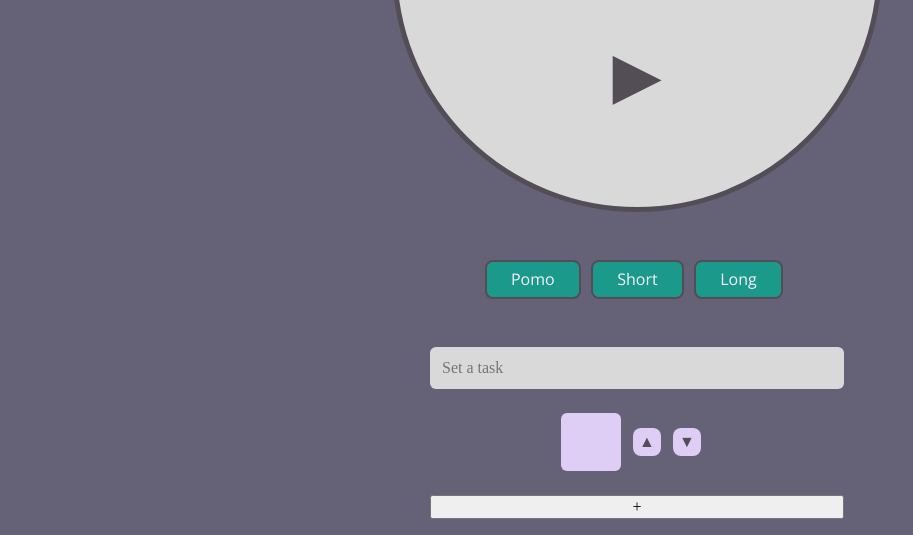
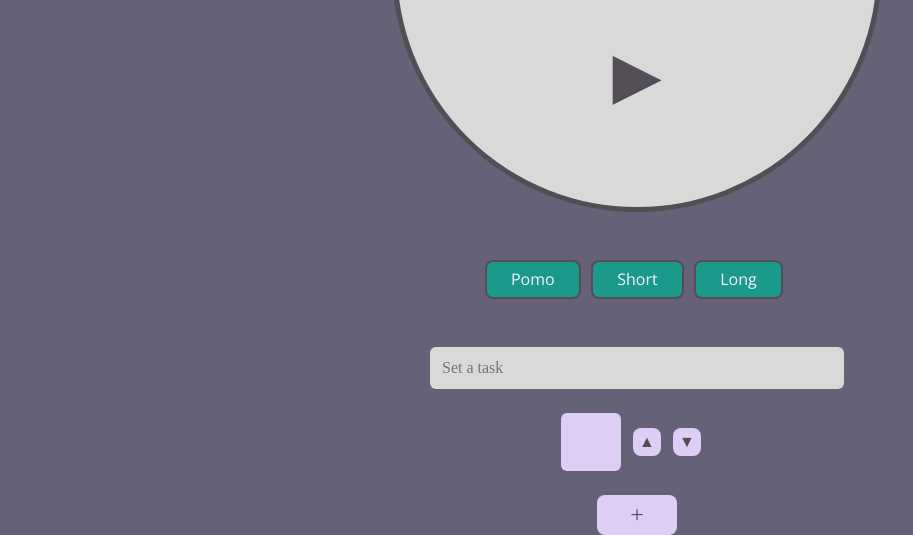
Before and after one commit to nichgalzin/pomo-timer, a website: page index.html in a window 1280 px wide. Shown: the part 384-919 px from the top of the page, without its empty margins (3-916 px from the left). Drawn offline with nearby package versions, Linux system fonts and the light colour scheme.

Commit message:
Submit button styling
Relates #3

```diff
--- a/css/styles.css
+++ b/css/styles.css
@@ -72,6 +72,7 @@ div {
   background: transparent;
   color: var(--primary-dark);
   cursor: pointer;
+  border-radius: 8px;
 }
 
 .margin-top-lg {
@@ -85,6 +86,7 @@ div {
 form {
   display: flex;
   flex-direction: column;
+  align-items: center;
 }
 
 input {
@@ -140,7 +142,6 @@ input[type=number] {
 .controls-btn {
   background: var(--secondary-dark);
   border: 2px solid var(--primary-dark);
-  border-radius: 8px;
   padding: 0.5rem 1.5rem;
   color: var(--primary-light);
   margin-right: 0.4rem;
@@ -163,7 +164,6 @@ input[type=number] {
   margin-right: 0.75rem;
   height: 1.75rem;
   width: 1.75rem;
-  border-radius: 8px;
   background: var(--secondary-light);
 }
 
@@ -174,3 +174,10 @@ input[type=number] {
   text-align: center;
   background: var(--secondary-light);
 }
+
+#submit {
+  background-color: var(--secondary-light);
+  width: 5rem;
+  padding: 0.4rem 0rem;
+  font-size: 1.5rem;
+}
--- a/index.html
+++ b/index.html
@@ -28,7 +28,7 @@
         <button class="button">&#9650;</button>
         <button class="button">&#9660;</button>
       </div>
-      <button type="submit" id="submit" class="margin-top-md">&#43;</button>
+      <button type="submit" id="submit" class="margin-top-md button">&#43;</button>
     </form>
   </main>
 </body>
```
